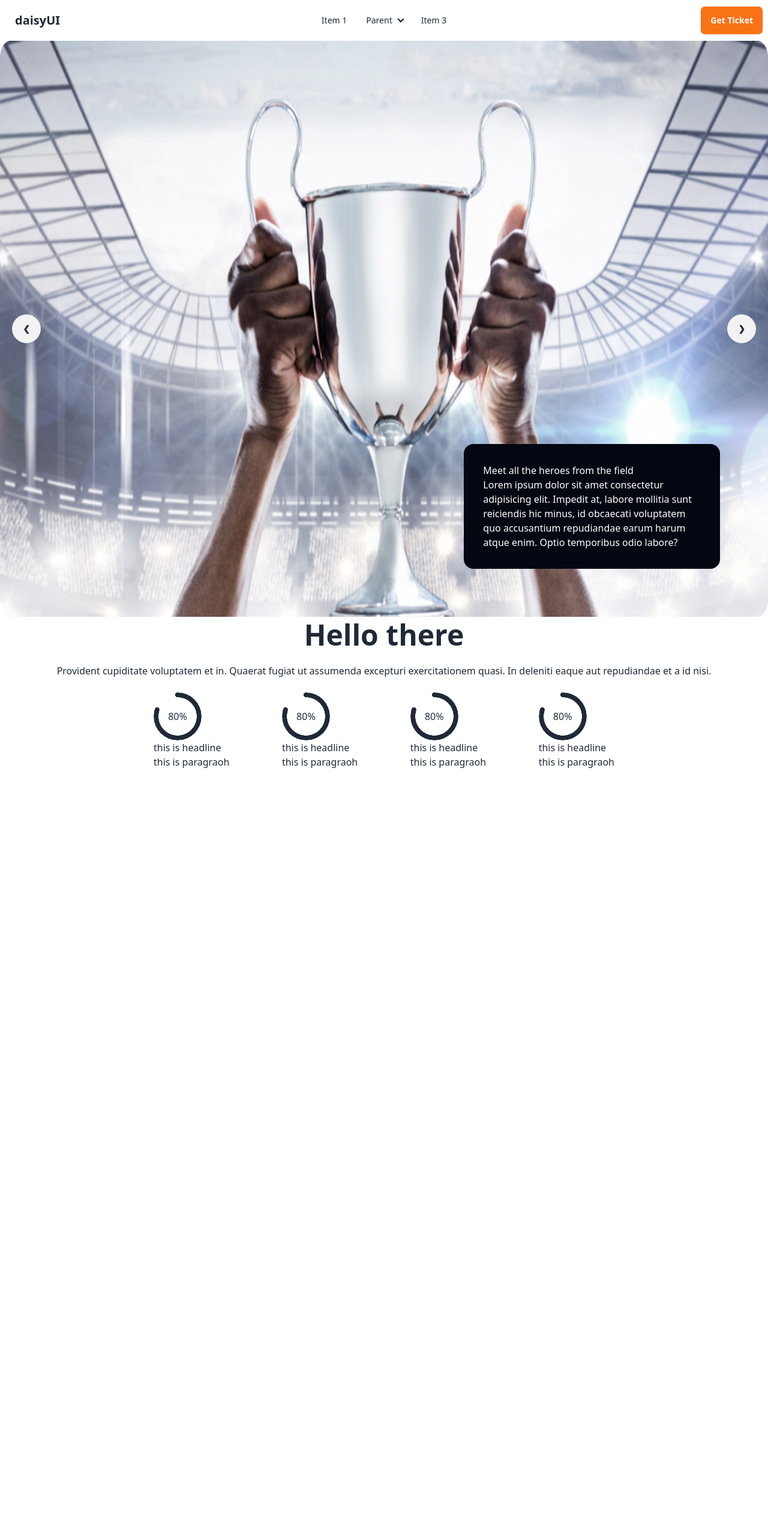
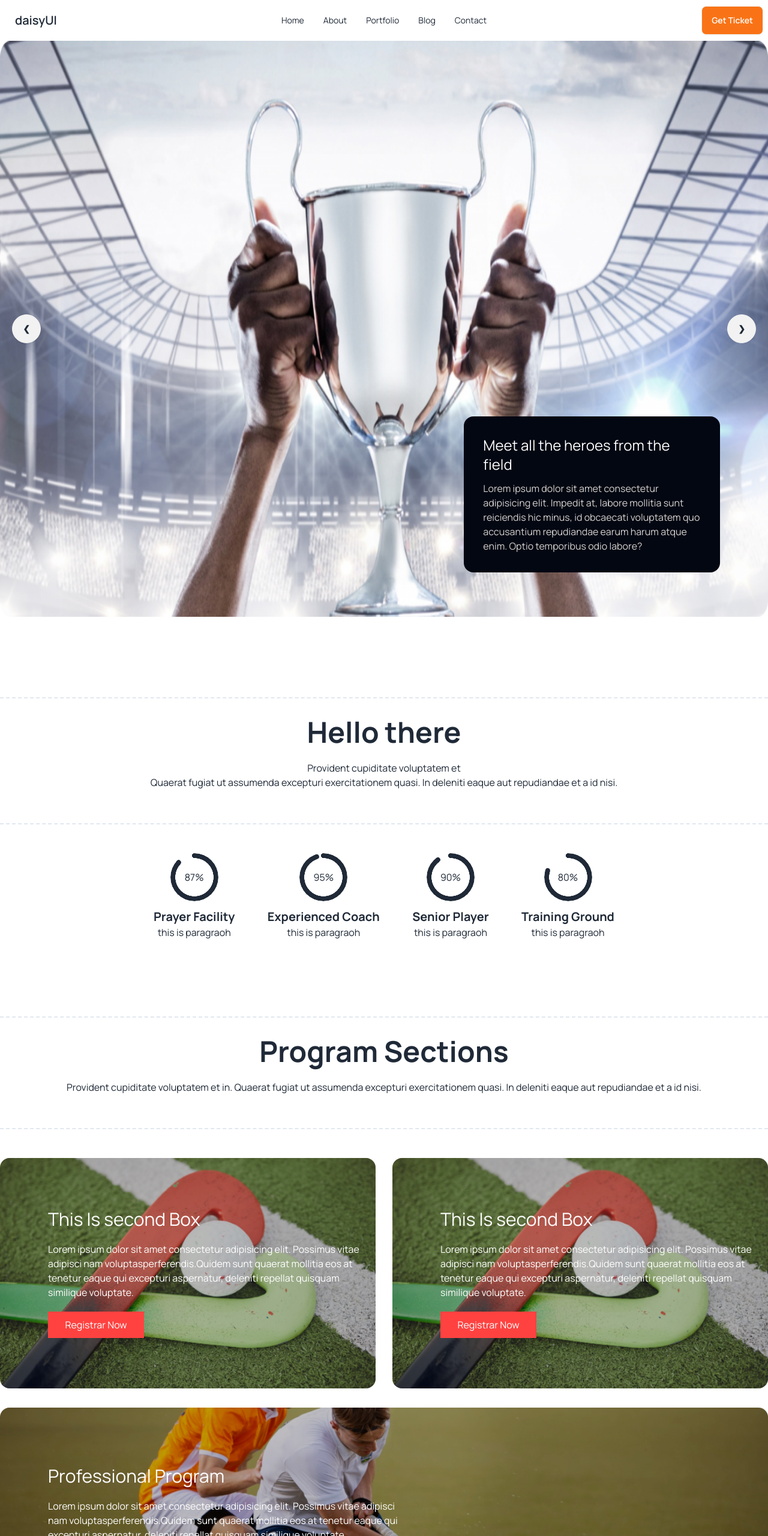
Before and after one commit to masarkerdev/responsive-hockeys-landign-page, a plain HTML site: page index.html in a window 1280 px wide. Shown: the top 2560 px of the page at 60% size. Before the commit the page ends 1282 px from the top, so only its background shows below. Drawn offline with nearby package versions, Linux system fonts and the light colour scheme; grey boxes are pictures that could not be loaded.

Commit message:
complition of the radial progress section and made it mobile repsonsive

```diff
--- a/index.html
+++ b/index.html
@@ -8,9 +8,17 @@
   <script src="https://cdn.tailwindcss.com"></script>
   <link href="https://cdn.jsdelivr.net/npm/daisyui@4.6.0/dist/full.min.css" rel="stylesheet" type="text/css" />
   <script src="https://cdn.tailwindcss.com"></script>
+  <link rel="preconnect" href="https://fonts.googleapis.com">
+  <link rel="preconnect" href="https://fonts.gstatic.com" crossorigin>
+  <link href="https://fonts.googleapis.com/css2?family=Manrope:wght@400;500;600;700;800&display=swap" rel="stylesheet">
+  <style>
+    .font {
+      font-family: 'Manrope', 'sans-serif';
+    }
+  </style>
 </head>
 
-<body>
+<body class="font">
   <header>
     <!-- nav bar started here -->
     <div class="navbar bg-base-100 container mx-auto">
@@ -23,32 +31,22 @@
             </svg>
           </div>
           <ul tabindex="0" class="menu menu-sm dropdown-content mt-3 z-[1] p-2 shadow bg-base-100 rounded-box w-52">
-            <li><a>Item 1</a></li>
-            <li>
-              <a>Parent</a>
-              <ul class="p-2">
-                <li><a>Submenu 1</a></li>
-                <li><a>Submenu 2</a></li>
-              </ul>
-            </li>
-            <li><a>Item 3</a></li>
+            <li><a>Home</a></li>
+            <li><a>About</a></li>
+            <li><a>Portfolio</a></li>
+            <li><a>Blog</a></li>
+            <li><a>Contact</a></li>
           </ul>
         </div>
         <a class="btn btn-ghost text-xl">daisyUI</a>
       </div>
       <div class="navbar-center hidden lg:flex">
         <ul class="menu menu-horizontal px-1">
-          <li><a>Item 1</a></li>
-          <li>
-            <details>
-              <summary>Parent</summary>
-              <ul class="p-2">
-                <li><a>Submenu 1</a></li>
-                <li><a>Submenu 2</a></li>
-              </ul>
-            </details>
-          </li>
-          <li><a>Item 3</a></li>
+          <li><a>Home</a></li>
+          <li><a>About</a></li>
+          <li><a>Portfolio</a></li>
+          <li><a>Blog</a></li>
+          <li><a>Contact</a></li>
         </ul>
       </div>
       <div class="navbar-end">
@@ -58,12 +56,24 @@
   </header>
   <main class="container mx-auto">
     <!-- SLider section start -->
+
+    <!-- slider one Start here -->
     <div class="carousel w-full">
+
       <div id="slide1" class="carousel-item relative w-full">
-        <img src="./images/1.png" class="w-full" />
+        <img src="./images/1.png" class="lg:w-full" />
         <div class="absolute flex justify-between transform -translate-y-1/2 left-5 right-5 top-1/2">
           <a href="#slide4" class="btn btn-circle">❮</a>
           <a href="#slide2" class="btn btn-circle">❯</a>
+        </div>
+
+      </div>
+      <!-- Slide two start Here -->
+      <div id="slide2" class="carousel-item relative w-full">
+        <img src="https://daisyui.com/images/stock/photo-1609621838510-5ad474b7d25d.jpg" class="w-full" />
+        <div class="absolute flex justify-between transform -translate-y-1/2 left-5 right-5 top-1/2">
+          <a href="#slide1" class="btn btn-circle">❮</a>
+          <a href="#slide3" class="btn btn-circle">❯</a>
         </div>
         <div class="bg-gray-950 text-white absolute bottom-20 right-20 w-1/3 p-8 rounded-2xl">
           <h3>Meet all the heroes from the field</h3>
@@ -73,60 +83,164 @@
 
         </div>
       </div>
-      <div id="slide2" class="carousel-item relative w-full">
-        <img src="https://daisyui.com/images/stock/photo-1609621838510-5ad474b7d25d.jpg" class="w-full" />
-        <div class="absolute flex justify-between transform -translate-y-1/2 left-5 right-5 top-1/2">
-          <a href="#slide1" class="btn btn-circle">❮</a>
-          <a href="#slide3" class="btn btn-circle">❯</a>
-        </div>
-      </div>
-      <div id="slide3" class="carousel-item relative w-full">
+
+      <!-- slider three start here -->
+      <!-- <div id="slide3" class="carousel-item relative w-full">
         <img src="https://daisyui.com/images/stock/photo-1414694762283-acccc27bca85.jpg" class="w-full" />
         <div class="absolute flex justify-between transform -translate-y-1/2 left-5 right-5 top-1/2">
           <a href="#slide2" class="btn btn-circle">❮</a>
-          <a href="#slide4" class="btn btn-circle">❯</a>
-        </div>
-      </div>
-      <div id="slide4" class="carousel-item relative w-full">
-        <img src="https://daisyui.com/images/stock/photo-1665553365602-b2fb8e5d1707.jpg" class="w-full" />
-        <div class="absolute flex justify-between transform -translate-y-1/2 left-5 right-5 top-1/2">
-          <a href="#slide3" class="btn btn-circle">❮</a>
           <a href="#slide1" class="btn btn-circle">❯</a>
         </div>
+        <div class="bg-gray-950 text-white absolute bottom-20 right-20 w-1/3 p-8 rounded-2xl">
+          <h3>Meet all the heroes from the field</h3>
+          <p>Lorem ipsum dolor sit amet consectetur adipisicing elit. Impedit at, labore mollitia sunt reiciendis hic
+            minus, id obcaecati voluptatem quo accusantium repudiandae earum harum atque enim. Optio temporibus odio
+            labore?</p>
+
+        </div>
+      </div> -->
+    </div>
+
+    <div>
+    </div>
+    <div class="relative">
+      <div class="bg-gray-950 text-white absolute lg:bottom-20 lg:right-20 lg:w-1/3 px-4 py-5 lg:p-8 rounded-2xl">
+        <h3 class="text-white lg:text-2xl text-xl text-center lg:text-left">Meet all the heroes from the field</h3>
+        <p class="text-base text-stone-300 mt-3 text-center lg:text-left">Lorem ipsum dolor sit amet consectetur adipisicing elit. Impedit at, labore mollitia sunt reiciendis hic
+          minus, id obcaecati voluptatem quo accusantium repudiandae earum harum atque enim. Optio temporibus odio
+          labore?</p>
+
       </div>
+
     </div>
+    </div>
+
+
     <!--   Professional Hockeys Club section stat here-->
-    <div class="">
-      <div class="text-center ">
-        <div class="">
-          <h1 class="text-5xl font-bold">Hello there</h1>
-          <p class="py-6">Provident cupiditate voluptatem et in. Quaerat fugiat ut assumenda excepturi exercitationem
+    <div class="lg:mt-32 mt-60">
+
+      <div class="text-center">
+        <!-- dash line start here -->
+        <div class="border-dashed border-y-2 border-slate-200">
+          <h1 class="text-5xl font-bold mt-8">Hello there</h1>
+          <p class="py-6 mb-8">Provident cupiditate voluptatem et <br> Quaerat fugiat ut assumenda excepturi exercitationem
             quasi. In deleniti eaque aut repudiandae et a id nisi.</p>
         </div>
       </div>
       <!-- radial Progess start here -->
-      <div class="flex justify-between px-64">
+      <div class="lg:flex lg:justify-between lg:px-64 lg:mt-12 mt-10 lg:space-y-0 space-y-12">
+        <div class="text-center">
+          <div class="radial-progress" style="--value:87;" role="progressbar">87%</div>
+          <h4 class="mt-3 text-xl font-bold">Prayer Facility</h4>
+          <p>this is paragraoh</p>
+        </div>
+        <div class="text-center">
+          <div class="radial-progress" style="--value:95;" role="progressbar">95%</div>
+          <h4 class="mt-3 text-xl font-bold" >Experienced Coach</h4>
+          <p>this is paragraoh</p>
+        </div>
+        <div class="text-center">
+          <div class="radial-progress" style="--value:90;" role="progressbar">90%</div>
+          <h4 class="mt-3 text-xl font-bold">Senior Player</h4>
+          <p>this is paragraoh</p>
+        </div>
+        <div class="text-center">
+          <div class="radial-progress" style="--value:80;" role="progressbar">80%</div>
+          <h4 class="mt-3 text-xl font-bold">Training Ground</h4>
+          <p>this is paragraoh</p>
+        </div>
+      </div>
+    </div>
+
+<!-- program section Start here -->
+    <div>
+      <div class="lg:mt-32 mt-20">
+        <div class="text-center ">
+          <div class="border-dashed border-y-2 border-slate-200">
+            <h1 class="lg:text-5xl text-3xl font-bold mt-8">Program Sections</h1>
+            <p class="py-6 mb-8">Provident cupiditate voluptatem et in. Quaerat fugiat ut assumenda excepturi exercitationem
+              quasi. In deleniti eaque aut repudiandae et a id nisi.</p>
+          </div>
+        </div>
+      <!-- dash line end here -->
+
+        <div class="lg:flex lg:gap-7 mt-12" >
+          <!-- This is First Box -->
+          <div class="bg-cover bg-center flex-1 lg:h-96 rounded-2xl" style="background-image:url(./images/2.png)">
+            <div
+              class="bg-black-600/30 backdrop-brightness-75 text-left p-8 lg:pl-20 lg:pr-3 h-full rounded-2xl gap-y-5  flex justify-center flex-col">
+              <h1 class="text-3xl text-white">
+                This Is second Box
+              </h1>
+              <p class="text-white">
+                Lorem ipsum dolor sit amet consectetur adipisicing elit. Possimus vitae adipisci nam
+                voluptasperferendis.Quidem sunt quaerat mollitia eos at tenetur eaque qui excepturi aspernatur, deleniti
+                repellat quisquam
+                similique voluptate.
+              </p>
+              <button class="bg-[#FF4240;] w-40 text-l text-white px-2.5 py-2.5">
+                Registrar Now
+              </button>
+            </div>
+          </div>
+          <!-- this is Second box -->
+           <div class="bg-cover bg-center flex-1 lg:h-96 rounded-2xl lg:mt-0 mt-6" style="background-image:url(./images/2.png)">
+            <div
+              class="bg-black-600/30 backdrop-brightness-75 text-left p-8 lg:pl-20 lg:pr-3 h-full rounded-2xl gap-y-5  flex justify-center flex-col">
+              <h1 class="text-3xl text-white">
+                This Is second Box
+              </h1>
+              <p class="text-white">
+                Lorem ipsum dolor sit amet consectetur adipisicing elit. Possimus vitae adipisci nam
+                voluptasperferendis.Quidem sunt quaerat mollitia eos at tenetur eaque qui excepturi aspernatur, deleniti
+                repellat quisquam
+                similique voluptate.
+              </p>
+              <button class="bg-[#FF4240;] w-40 text-l text-white px-2.5 py-2.5">
+                Registrar Now
+              </button>
+            </div>
+          </div>
+        </div>
+        <!-- third Box start here -->
+
+         <div class="bg-cover bg-center h-96 mt-8 rounded-2xl" style="background-image:url(./images/4.png)">
+          <div class="bg-black-600/30 backdrop-brightness-75 text-left p-8 lg:pl-20 lg:pr-3 h-full rounded-2xl gap-y-5  flex justify-center flex-col">
+              <h1 class="text-3xl text-white">
+                  Professional Program
+              </h1>
+              <p class="text-white lg:w-1/2">
+                Lorem ipsum dolor sit amet consectetur adipisicing elit. Possimus vitae adipisci nam
+                voluptasperferendis.Quidem sunt quaerat mollitia eos at tenetur eaque qui excepturi aspernatur, deleniti
+                repellat quisquam
+                similique voluptate.
+              </p>
+              <button class="bg-[#FF4240;] w-40 text-l text-white px-2.5 py-2.5">
+                Registrar Now
+              </button>
+          </div>
+        </div>
+    </div>
+    <!-- Our Product section start here -->
+    <div class="mt-32">
+      <div class="text-center">
+        <!-- dash line start here -->
+        <div class="border-dashed border-y-2 border-slate-200">
+          <h1 class="text-5xl font-bold mt-8">Our New Products</h1>
+          <p class="py-6 mb-8">Provident cupiditate voluptatem et <br> Quaerat fugiat ut assumenda excepturi exercitationem
+            quasi. In deleniti eaque aut repudiandae et a id nisi.</p>
+        </div>
+      </div>
+<!-- Product List start here -->
+      <div>
+        <!-- first Product -->
           <div>
-            <div class="radial-progress" style="--value:80;" role="progressbar">80%</div>
-            <h4>this is headline</h4>
-            <p>this is paragraoh</p>
-          </div>
-          <div>
-            <div class="radial-progress" style="--value:80;" role="progressbar">80%</div>
-            <h4>this is headline</h4>
-            <p>this is paragraoh</p>
-          </div>
-          <div>
-            <div class="radial-progress" style="--value:80;" role="progressbar">80%</div>
-            <h4>this is headline</h4>
-            <p>this is paragraoh</p>
-          </div>
-          <div>
-            <div class="radial-progress" style="--value:80;" role="progressbar">80%</div>
-            <h4>this is headline</h4>
-            <p>this is paragraoh</p>
+
           </div>
       </div>
+
+
+
     </div>
   </main>
   <footer>
```
